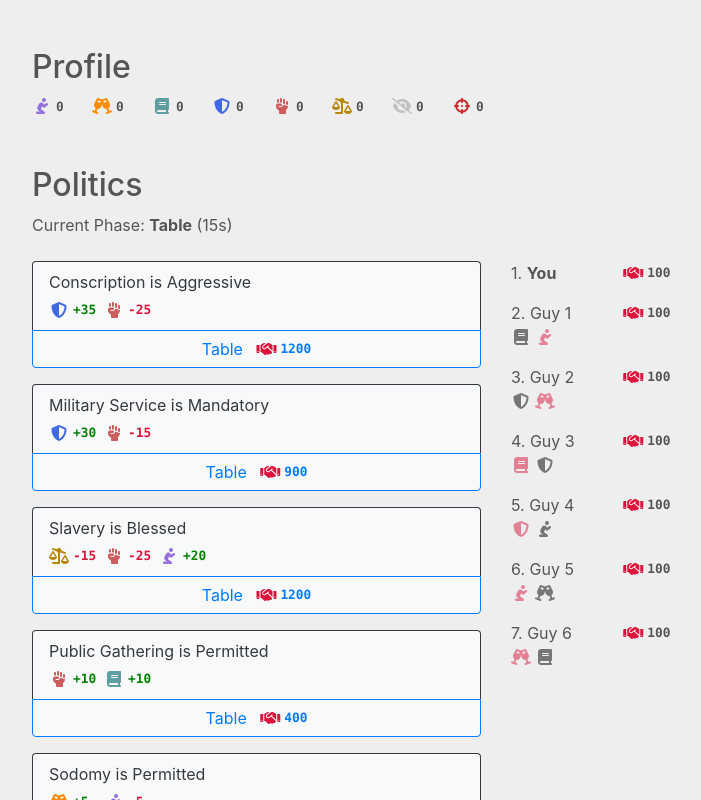
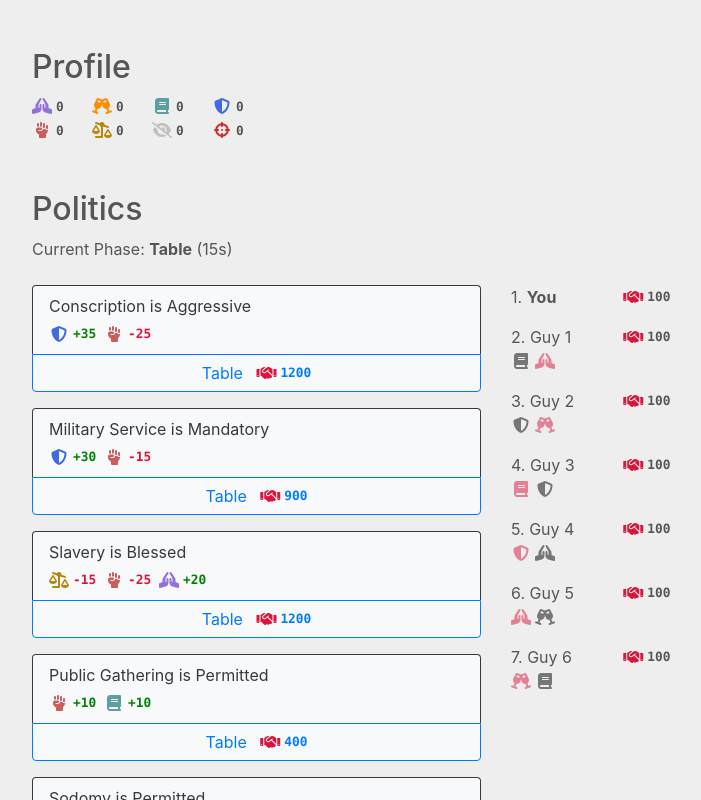
Before and after one commit to lilytastic/politics-sim, a React (Create React App) app: page /game in a window 1280 px wide. Shown: the top 800 px of the page, without its empty margins (144-845 px from the left). Built offline with nearby package versions, Linux system fonts and the light colour scheme.

Commit message:
some changes to the stat spread

```diff
--- a/src/containers/Game.tsx
+++ b/src/containers/Game.tsx
@@ -174,7 +174,7 @@ class Game extends React.Component {
       <div className="mb-4">
         <h2>Profile</h2>
         <div>
-          <ul className="d-flex">
+          <ul className="d-flex flex-wrap" style={{width: '250px'}}>
             {Object.keys(this.props.currentSettlement?.derived?.profile).map(x => (
               <li key={x} style={{minWidth: '60px'}}><StatIcon stat={x} value={this.props.currentSettlement?.derived?.profile[x]}></StatIcon></li>
             ))}
--- a/src/content/policies.json
+++ b/src/content/policies.json
@@ -112,15 +112,15 @@
 		"stances": {
 			"blessed": {
 				"label": "Blessed",
-				"effects": [{"stat": "joy", "amount": 15}, {"stat": "purpose", "amount": -20}]
+				"effects": [{"stat": "joy", "amount": 15}, {"stat": "dignity", "amount": 20}]
 			},
 			"permitted": {
 				"label": "Permitted",
-				"effects": [{"stat": "joy", "amount": 5}, {"stat": "purpose", "amount": -5}]
+				"effects": [{"stat": "joy", "amount": 5}, {"stat": "dignity", "amount": 5}]
 			},
 			"forbidden": {
 				"label": "Forbidden",
-				"effects": [{"stat": "joy", "amount": -10}, {"stat": "purpose", "amount": 15}]
+				"effects": [{"stat": "joy", "amount": -10}, {"stat": "dignity", "amount": -15}]
 			}
 		}
 	}
--- a/src/models/stats.model.ts
+++ b/src/models/stats.model.ts
@@ -16,7 +16,7 @@ export const stats: {[id: string]: Stat} = {
   'purpose': {
     label: 'Purpose',
     opposed: 'dignity',
-    icon: 'pray',
+    icon: 'praying-hands',
     color: 'MEDIUMPURPLE'
   },
   'joy': {
```
